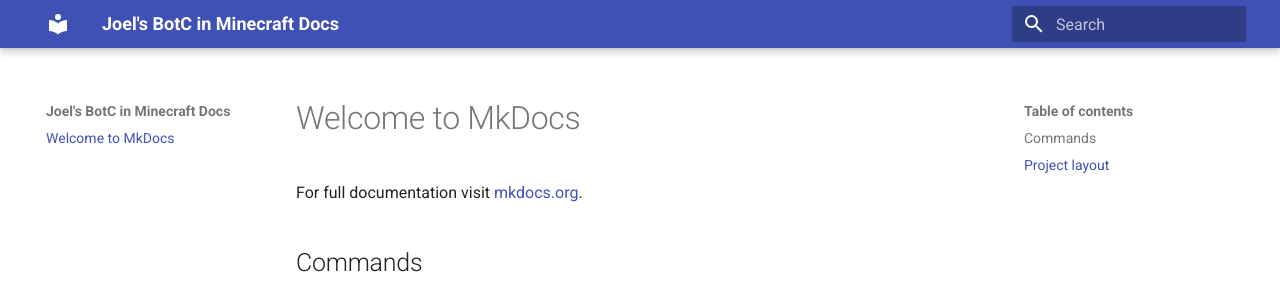
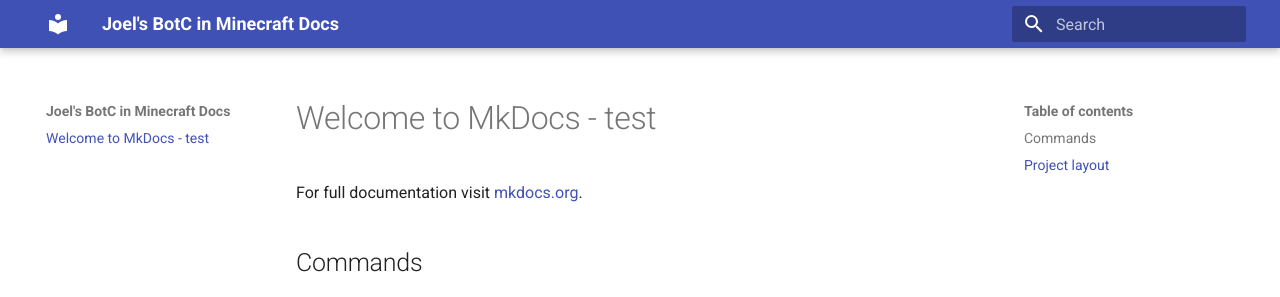
Before and after one commit to joel4848/BotC-Minecraft, an MkDocs documentation site: the page built from docs/index.md, in a window 1280 px wide. Shown: the top 297 px of the page. Built offline with MkDocs 1.6.1 and Material for MkDocs 9.7.7, drawn with Linux system fonts in a browser that asks for light colours.

Commit message:
test commit

```diff
--- a/docs/index.md
+++ b/docs/index.md
@@ -1,4 +1,4 @@
-# Welcome to MkDocs
+# Welcome to MkDocs - test
 
 For full documentation visit [mkdocs.org](https://www.mkdocs.org).
 
```
